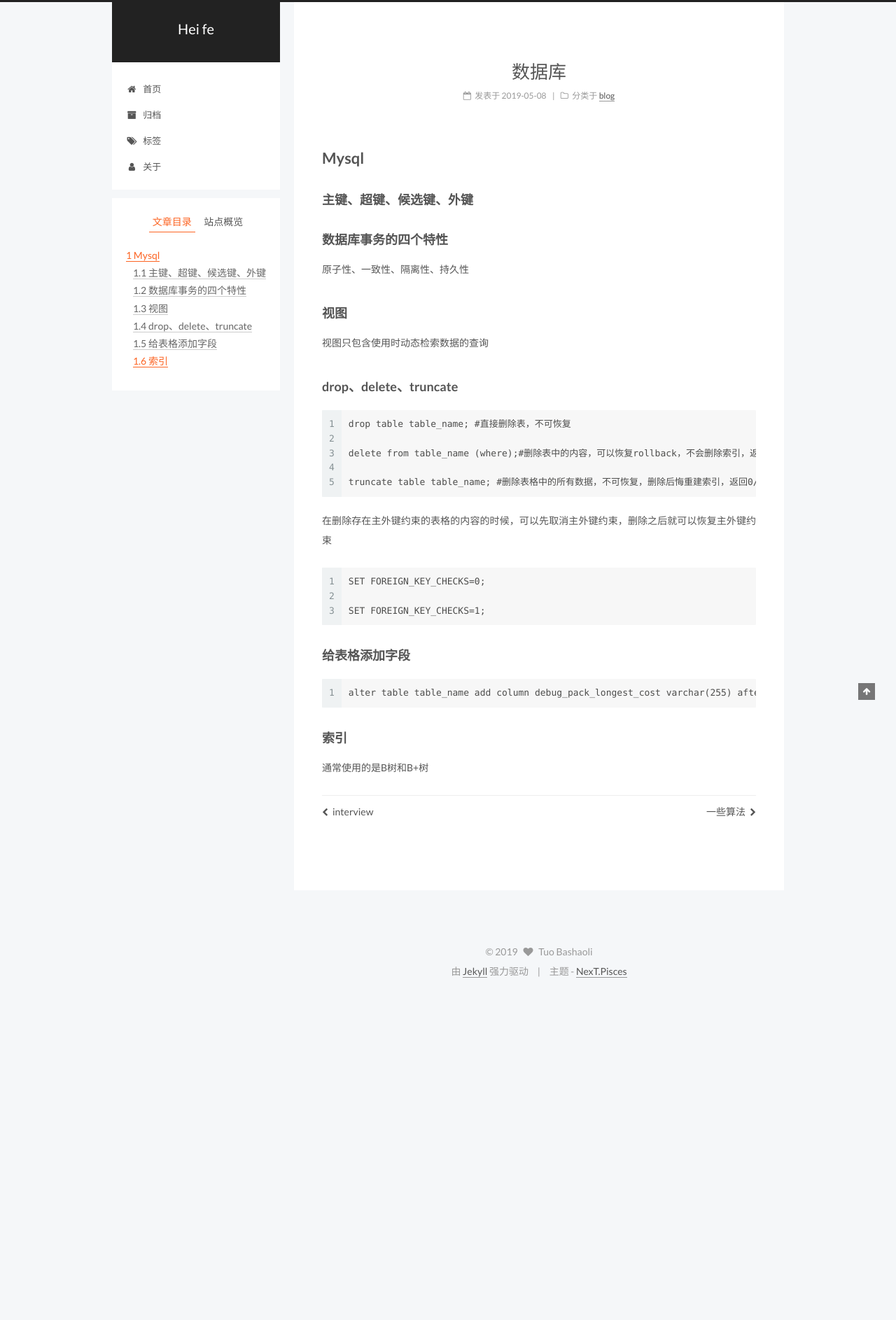
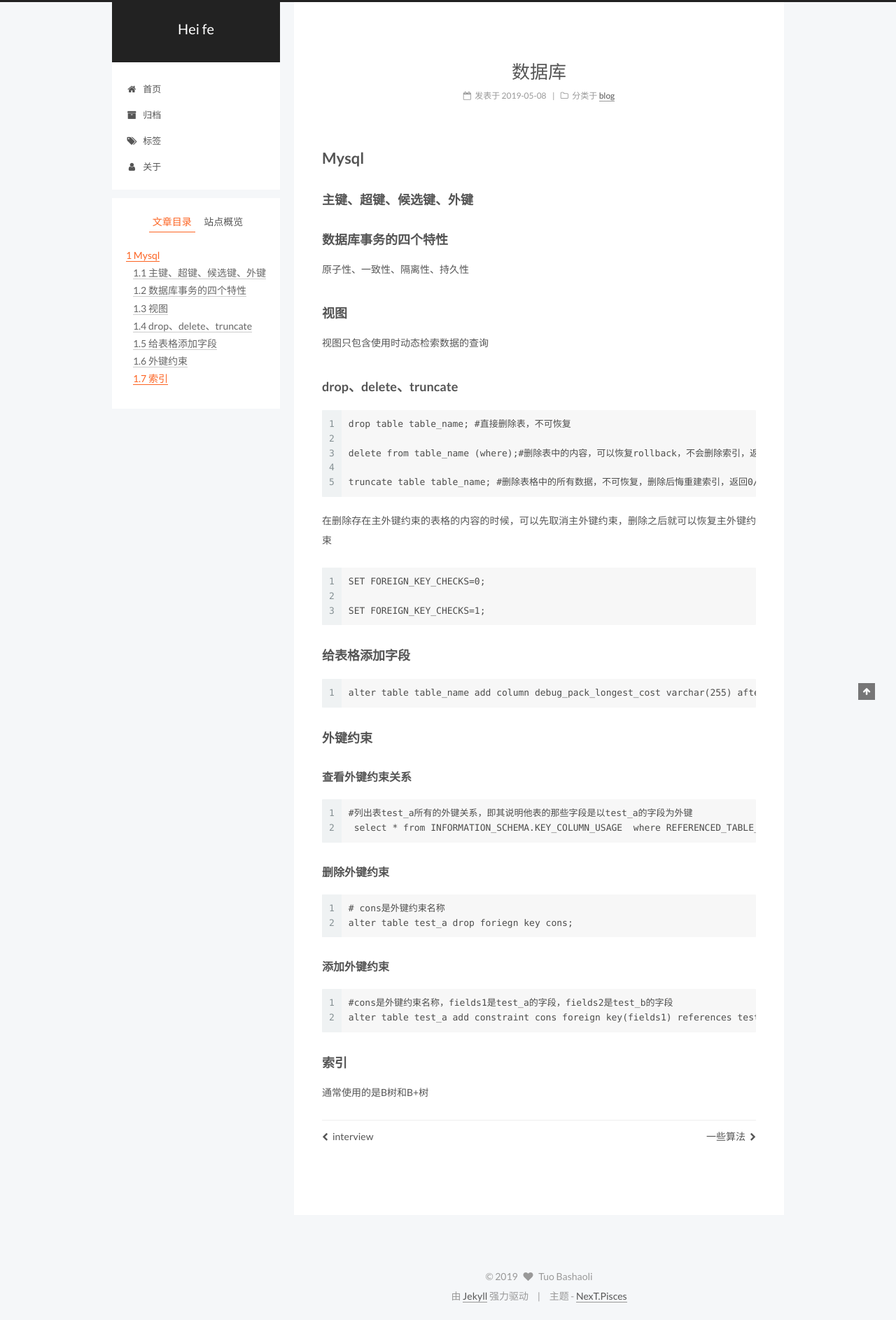
Before and after one commit to tuobashaoli/tuobashaoli.github.io, a Jekyll site: the page built from _posts/2019-05-08-db.markdown, in a window 1280 px wide. Shown: the whole page at 70% size. Built offline with Jekyll 4.4.1, drawn with Linux system fonts in a browser that asks for light colours; comment, search, counter and statistics services are not loaded; before the commit the page ends 1422 px from its top, so only the background shows below that.

Commit message:
update db

````diff
--- a/_posts/2019-05-08-db.markdown
+++ b/_posts/2019-05-08-db.markdown
@@ -42,6 +42,28 @@ SET FOREIGN_KEY_CHECKS=1;
 alter table table_name add column debug_pack_longest_cost varchar(255) after Android
 ```
 
+### 外键约束
+#### 查看外键约束关系
+
+```
+#列出表test_a所有的外键关系，即其说明他表的那些字段是以test_a的字段为外键
+ select * from INFORMATION_SCHEMA.KEY_COLUMN_USAGE  where REFERENCED_TABLE_NAME='test_a';
+```
+
+#### 删除外键约束
+
+```
+# cons是外键约束名称
+alter table test_a drop foriegn key cons;
+```
+
+#### 添加外键约束
+
+```
+#cons是外键约束名称，fields1是test_a的字段，fields2是test_b的字段
+alter table test_a add constraint cons foreign key(fields1) references test_b(fields2);
+```
+
 ### 索引
 
 通常使用的是B树和B+树
````
